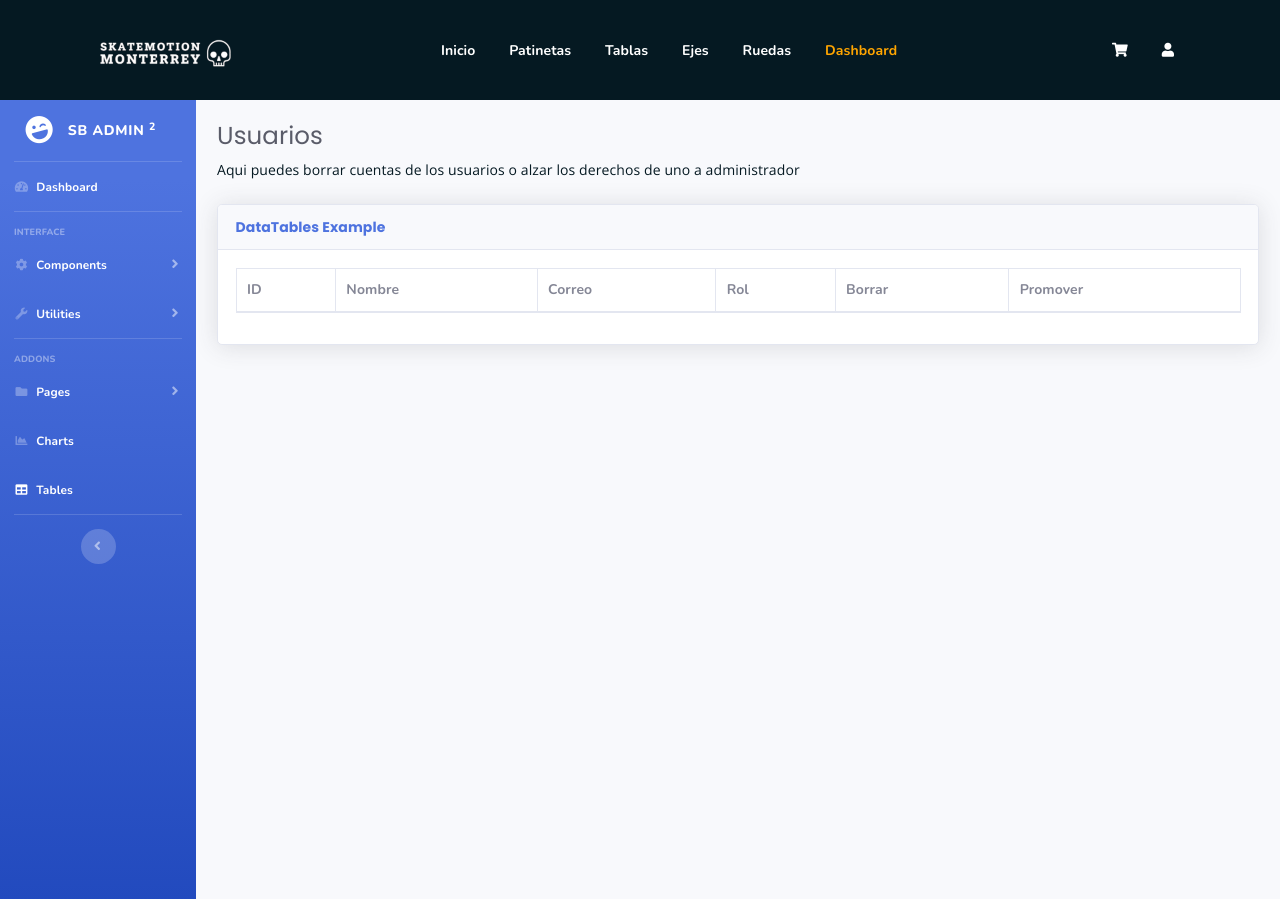
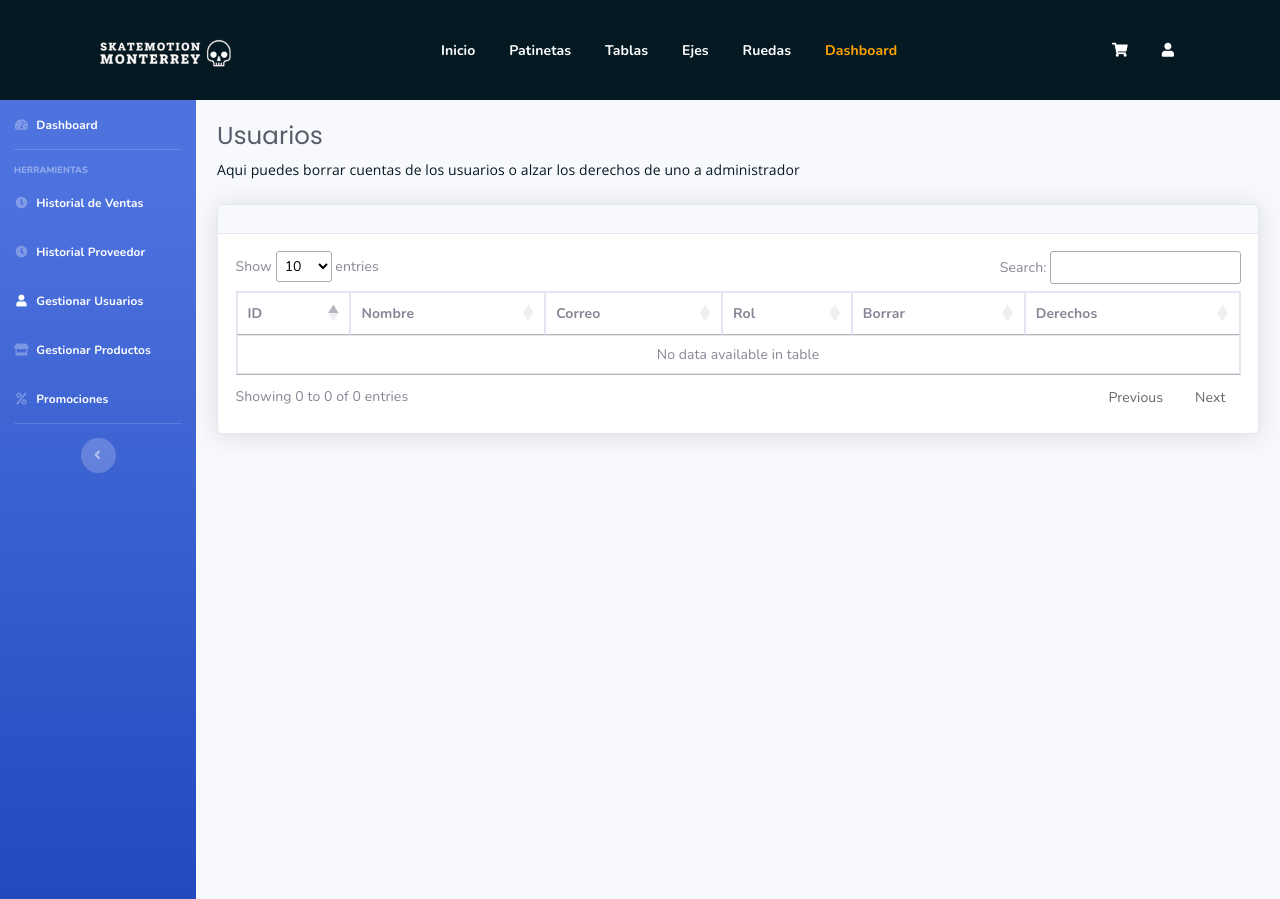
Before and after one commit to DiegoMtzVar/proyecto-integrador-BDA, a Flask app: page /dashboard/usuariosGestion in a window 1280 px wide. Shown: the top 899 px of the page. Run offline with Flask 3, Linux system fonts and the light colour scheme; lists and menus that the app fills with data are empty; some libraries are stand-ins or nearby versions.

Commit message:
HTML y funciones para gestión de usuarios

```diff
--- a/app.py
+++ b/app.py
@@ -2,15 +2,14 @@ from flask import Flask, request, flash, redirect, url_for, session, render_temp
 from database import initDB
 from controllers.credenciales import login, register, logout, userAPI
 from controllers.shop import index, productGallery, cart, single_product
-from controllers.dashboard import dashboard, historialComprasProveedor, usuariosGestion, productosGestion, promociones
+from controllers.dashboard import dashboard, historialComprasProveedor, usuariosGestion, promote, demote, productosGestion, promociones
 
 app = Flask(__name__)
 app.secret_key = 'ggfhgghhggfdghjkmlhgf'
 initDB(app)
 
 # Rutas para la página principal
-app.add_url_rule('/', 'landing', index)
-app.add_url_rule('/landing', 'landing', index)
+app.add_url_rule('/', 'index', index)
 
 
 # Rutas para las credenciales
@@ -31,6 +30,10 @@ app.add_url_rule('/single-product/<int:id>', 'single_product', single_product)
 app.add_url_rule('/dashboard', 'dashboard', dashboard)
 app.add_url_rule('/dashboard/historialVentas', 'historialVentas', dashboard)
 app.add_url_rule('/dashboard/historialComprasProveedor', 'historialComprasProveedor', historialComprasProveedor)
+
 app.add_url_rule('/dashboard/usuariosGestion', 'usuariosGestion', usuariosGestion)
+app.add_url_rule('/dashboard/usuariosGestion/promote/<int:userID>', 'usuariosGestion-promote', promote)
+app.add_url_rule('/dashboard/usuariosGestion/demote/<int:userID>', 'usuariosGestion-demote', demote)
+
 app.add_url_rule('/dashboard/productosGestion', 'productosGestion', productosGestion)
 app.add_url_rule('/dashboard/promociones', 'promociones', promociones)
--- a/controllers/credenciales.py
+++ b/controllers/credenciales.py
@@ -13,7 +13,7 @@ def login():
         if user:
             session['user'] = user
             #flash('Has iniciado sesión', category='success')
-            return redirect(url_for('landing'))
+            return redirect(url_for('index'))
         else:
             flash('Usuario o contraseña incorrectos', category='error')
 
@@ -37,7 +37,7 @@ def register():
 def logout():
     session.clear()
     #flash('Has salido de sesión', category='info')
-    return redirect(url_for('landing'))
+    return redirect(url_for('index'))
 
 def userAPI():
     if session.get('user'):
--- a/controllers/dashboard.py
+++ b/controllers/dashboard.py
@@ -1,17 +1,42 @@
-from flask import render_template
-from models.analytics import getUsers
+from flask import render_template, session, flash, url_for, redirect
+from models.analytics import getUsers, promoteUser, demoteUser
+
+def verifyAdmin():
+    if session.get('user') and session['user']['role'] == 'admin':
+        return True
+    else:
+        flash('No tienes permisos para acceder a esta página', category='error')
+        return redirect(url_for('index'))
 
 def dashboard():
+    if not verifyAdmin(): return False
     return render_template('dashboard/dashboard.html')
 
 def historialComprasProveedor():
     return render_template('dashboard/historialComprasProveedor.html')
 
+def usuariosGestion():
+    if not verifyAdmin(): return False
+    return render_template('dashboard/usuariosGestion.html', users=getUsers())
 
-def usuariosGestion():
-    users = getUsers()
 
-    return render_template('dashboard/usuariosGestion.html', users=users)
+def promote(userID):
+    if not verifyAdmin(): return False
+    if promoteUser(userID):
+        flash('Usuario promovido', category='info')
+    else:
+        flash('Error al promover usuario', category='error')
+
+    return usuariosGestion()
+
+def demote(userID):
+    if not verifyAdmin(): return False
+    if demoteUser(userID):
+        flash('Usuario bajado', category='info')
+    else:
+        flash('Error al degradar usuario', category='error')
+
+    return usuariosGestion()
 
 def productosGestion():
     return render_template('dashboard/productosGestion.html')
--- a/static/js/script.js
+++ b/static/js/script.js
@@ -1,3 +1,4 @@
+
 $(document).ready(function() {
     request = $.ajax({
         url: '/api/user',
@@ -17,4 +18,25 @@ $(document).ready(function() {
     request.done(function(data) {
         console.log('done');
     });
+
+    $('#modal').on('show.bs.modal', function (event) { // Evento que se ejecuta al abrir el modal
+        const button = $(event.relatedTarget); // Botón que activó el modal
+
+        const title = button.data('title');
+        const body = button.data('body');
+        const action = button.data('action');
+
+        const modal = $(this);
+        modal.find('.modal-title').text(title);
+        modal.find('.modal-body').text(body);
+
+        const modalButton = modal.find('.btn-primary')
+        modalButton.attr('href', action);
+
+        modalButton.click(function() {
+            modal.modal('hide');
+        });
+    });
+
+    $('#dataTable').dataTable();
 });
--- a/templates/Dashboard/usuariosGestion.html
+++ b/templates/Dashboard/usuariosGestion.html
@@ -1,5 +1,5 @@
 {% extends "wrapper.html" %}
-{% from "macros.html" import menu %}
+{% from "macros.html" import menu, sidebar %}
 
 {% block title %} SkateMotion Monterrey {% endblock %}
 
@@ -12,129 +12,36 @@
 <!-- Page Wrapper -->
 <div id="wrapper">
 
-    <!-- Sidebar -->
-    <ul class="navbar-nav bg-gradient-primary sidebar sidebar-dark accordion" id="accordionSidebar">
+    {% block sidebar %}
+		{{sidebar("usuariosGestion")}}
+	{% endblock %}
 
-        <!-- Sidebar - Brand -->
-        <a class="sidebar-brand d-flex align-items-center justify-content-center" href="index.html">
-            <div class="sidebar-brand-icon rotate-n-15">
-                <i class="fas fa-laugh-wink"></i>
-            </div>
-            <div class="sidebar-brand-text mx-3">SB Admin <sup>2</sup></div>
-        </a>
-
-        <!-- Divider -->
-        <hr class="sidebar-divider my-0">
-
-        <!-- Nav Item - Dashboard -->
-        <li class="nav-item">
-            <a class="nav-link" href="index.html">
-                <i class="fas fa-fw fa-tachometer-alt"></i>
-                <span>Dashboard</span></a>
-        </li>
-
-        <!-- Divider -->
-        <hr class="sidebar-divider">
-
-        <!-- Heading -->
-        <div class="sidebar-heading">
-            Interface
-        </div>
-
-        <!-- Nav Item - Pages Collapse Menu -->
-        <li class="nav-item">
-            <a class="nav-link collapsed" href="#" data-toggle="collapse" data-target="#collapseTwo"
-                aria-expanded="true" aria-controls="collapseTwo">
-                <i class="fas fa-fw fa-cog"></i>
-                <span>Components</span>
-            </a>
-            <div id="collapseTwo" class="collapse" aria-labelledby="headingTwo" data-parent="#accordionSidebar">
-                <div class="bg-white py-2 collapse-inner rounded">
-                    <h6 class="collapse-header">Custom Components:</h6>
-                    <a class="collapse-item" href="buttons.html">Buttons</a>
-                    <a class="collapse-item" href="cards.html">Cards</a>
+    <!-- Modal -->
+    <div class="modal fade" id="modal" tabindex="-1" role="dialog" aria-labelledby="modalLabel" aria-hidden="true">
+        <div class="modal-dialog">
+            <div class="modal-content">
+                <div class="modal-header">
+                    <h5 class="modal-title" id="modalLabel">Titulo del modal</h5>
+                    <button class="close" type="button" data-dismiss="modal" aria-label="Close">
+                        <span aria-hidden="true">×</span>
+                    </button>
+                </div>
+                <div class="modal-body">Cuerpo del modal</div>
+                <div class="modal-footer">
+                    <button class="btn btn-secondary" type="button" data-dismiss="modal">Cancelar</button>
+                    <a class="btn btn-primary" href="">Confirmar</a>
                 </div>
             </div>
-        </li>
+        </div>
+    </div>
 
-        <!-- Nav Item - Utilities Collapse Menu -->
-        <li class="nav-item">
-            <a class="nav-link collapsed" href="#" data-toggle="collapse" data-target="#collapseUtilities"
-                aria-expanded="true" aria-controls="collapseUtilities">
-                <i class="fas fa-fw fa-wrench"></i>
-                <span>Utilities</span>
-            </a>
-            <div id="collapseUtilities" class="collapse" aria-labelledby="headingUtilities"
-                data-parent="#accordionSidebar">
-                <div class="bg-white py-2 collapse-inner rounded">
-                    <h6 class="collapse-header">Custom Utilities:</h6>
-                    <a class="collapse-item" href="utilities-color.html">Colors</a>
-                    <a class="collapse-item" href="utilities-border.html">Borders</a>
-                    <a class="collapse-item" href="utilities-animation.html">Animations</a>
-                    <a class="collapse-item" href="utilities-other.html">Other</a>
-                </div>
-            </div>
-        </li>
-
-        <!-- Divider -->
-        <hr class="sidebar-divider">
-
-        <!-- Heading -->
-        <div class="sidebar-heading">
-            Addons
-        </div>
-
-        <!-- Nav Item - Pages Collapse Menu -->
-        <li class="nav-item">
-            <a class="nav-link collapsed" href="#" data-toggle="collapse" data-target="#collapsePages"
-                aria-expanded="true" aria-controls="collapsePages">
-                <i class="fas fa-fw fa-folder"></i>
-                <span>Pages</span>
-            </a>
-            <div id="collapsePages" class="collapse" aria-labelledby="headingPages" data-parent="#accordionSidebar">
-                <div class="bg-white py-2 collapse-inner rounded">
-                    <h6 class="collapse-header">Login Screens:</h6>
-                    <a class="collapse-item" href="login.html">Login</a>
-                    <a class="collapse-item" href="register.html">Register</a>
-                    <a class="collapse-item" href="forgot-password.html">Forgot Password</a>
-                    <div class="collapse-divider"></div>
-                    <h6 class="collapse-header">Other Pages:</h6>
-                    <a class="collapse-item" href="404.html">404 Page</a>
-                    <a class="collapse-item" href="blank.html">Blank Page</a>
-                </div>
-            </div>
-        </li>
-
-        <!-- Nav Item - Charts -->
-        <li class="nav-item">
-            <a class="nav-link" href="charts.html">
-                <i class="fas fa-fw fa-chart-area"></i>
-                <span>Charts</span></a>
-        </li>
-
-        <!-- Nav Item - Tables -->
-        <li class="nav-item active">
-            <a class="nav-link" href="tables.html">
-                <i class="fas fa-fw fa-table"></i>
-                <span>Tables</span></a>
-        </li>
-
-        <!-- Divider -->
-        <hr class="sidebar-divider d-none d-md-block">
-
-        <!-- Sidebar Toggler (Sidebar) -->
-        <div class="text-center d-none d-md-inline">
-            <button class="rounded-circle border-0" id="sidebarToggle"></button>
-        </div>
-
-    </ul>
-    <!-- End of Sidebar -->
 
     <!-- Content Wrapper -->
     <div id="content-wrapper" class="d-flex flex-column">
         <!-- Main Content -->
         <div id="content">
             <br>
+
 
             <!-- Begin Page Content -->
             <div class="container-fluid">
@@ -146,7 +53,7 @@
                 <!-- DataTales Example -->
                 <div class="card shadow mb-4">
                     <div class="card-header py-3">
-                        <h6 class="m-0 font-weight-bold text-primary">DataTables Example</h6>
+                        <h6 class="m-0 font-weight-bold text-primary"></h6>
                     </div>
                     <div class="card-body">
                         <div class="table-responsive">
@@ -158,7 +65,7 @@
                                         <th>Correo</th>
                                         <th>Rol</th>
                                         <th>Borrar</th>
-                                        <th>Promover</th>
+                                        <th>Derechos</th>
                                     </tr>
                                 </thead>
                                 <tbody>
@@ -179,13 +86,31 @@
                                             {% endif %}
                                         </td>
                                         <td>
-                                            <a href="delete/{{ user.ID }}" class="btn btn-danger btn-sm">Borrar</a>
+                                            <button type="button" class="btn btn-outline-danger" data-toggle="modal" data-target="#modal"
+                                                data-title="Confirmar eliminación"
+                                                data-body="¿Estás seguro de que deseas eliminar la cuenta de {{ user.name }}? Esta acción no se puede deshacer."
+                                                data-action="usuariosGestion/delete/{{ user.ID }}"
+                                            >
+                                                Borrar
+                                            </button>
                                         </td>
                                         <td>
                                             {% if user.role == "user" %}
-                                                <a href="promote/{{ user.ID }}" class="btn btn-success btn-sm">Promover</a>
+                                                <button type="button" class="btn btn-outline-warning" data-toggle="modal" data-target="#modal"
+                                                    data-title="Confirmar promoción"
+                                                    data-body="¿Estás seguro de que quieres promover a {{ user.name }}? Este usuario se convertirá en administrador."
+                                                    data-action="usuariosGestion/promote/{{ user.ID }}"
+                                                >
+                                                    Promover
+                                                </button>
                                             {% else %}
-                                                <a href="demote/{{ user.ID }}" class="btn btn-danger btn-sm">Bajar</a>
+                                                <button type="button" class="btn btn-outline-info" data-toggle="modal" data-target="#modal"
+                                                    data-title="Confirmar promoción"
+                                                    data-body="¿Estás seguro de que quieres quitarle los derechos de administrador a {{ user.name }}? Este usuario se convertirá en usuario normal."
+                                                    data-action="usuariosGestion/demote/{{ user.ID }}"
+                                                >
+                                                    Bajar
+                                                </button>
                                             {% endif %}
                                         </td>
                                     </tr>
--- a/templates/wrapper.html
+++ b/templates/wrapper.html
@@ -40,6 +40,8 @@
     <!-- Custom styles for this template-->
     <link href="{{ url_for('static', filename='css/sb-admin-2.min.css')}}" rel="stylesheet">
 
+	<!--DataTables-->
+	<link rel="stylesheet" href="https://cdn.datatables.net/2.1.8/css/dataTables.dataTables.css" />
 </head>
 <body>
 
@@ -185,7 +187,12 @@
 	<script src="{{ url_for('static', filename='js/sticker.js') }}"></script>
 	<!-- main js -->
 	<script src="{{ url_for('static', filename='js/main.js') }}"></script>
+	<!-- DataTables -->
+	<script src="https://cdn.datatables.net/2.1.8/js/dataTables.js"></script>
 	<!-- script js -->
 	<script src="{{ url_for('static', filename='js/script.js') }}"></script>
+
+
+
 </body>
 </html>
```
Also changed, not shown: models/analytics.py (+24 -0 lines).
